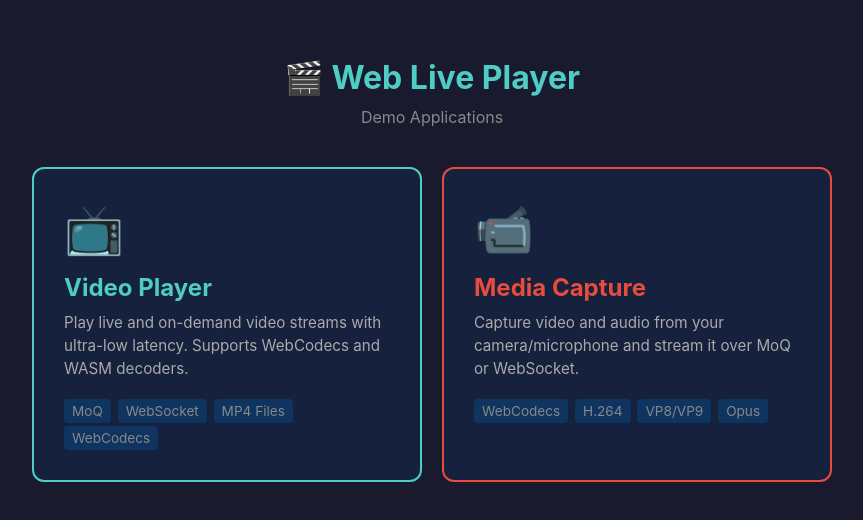
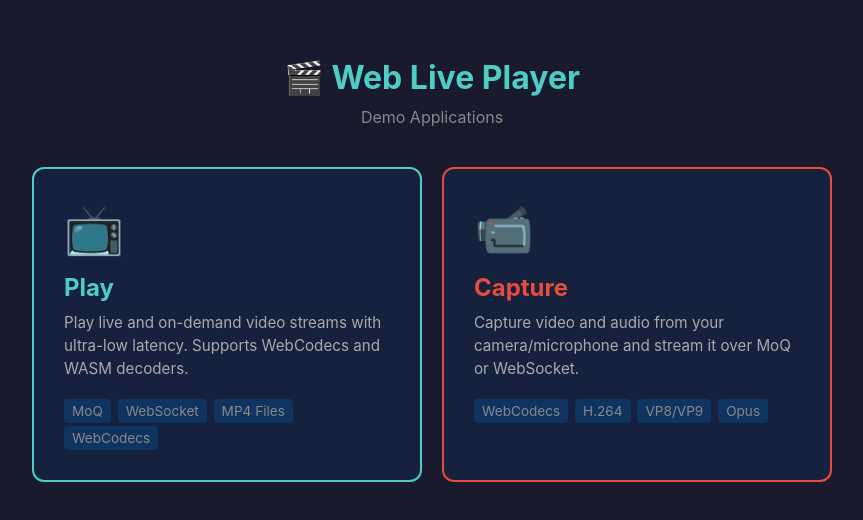
Before and after one commit to stinkydev/web-live-player, a website built with Vite: page demo/index.html in a window 1280 px wide. Shown: the part 130-650 px from the top of the page, without its empty margins (208-1071 px from the left). Built offline with nearby package versions, Linux system fonts and the light colour scheme.

Commit message:
Update demo titles for player and capture sections

```diff
--- a/demo/index.html
+++ b/demo/index.html
@@ -119,7 +119,7 @@
   <div class="demo-grid">
     <a href="./player/" class="demo-card player">
       <div class="demo-icon">📺</div>
-      <div class="demo-title">Video Player</div>
+      <div class="demo-title">Play</div>
       <div class="demo-description">
         Play live and on-demand video streams with ultra-low latency. Supports WebCodecs and WASM decoders.
       </div>
@@ -133,7 +133,7 @@
 
     <a href="./capture/" class="demo-card capture">
       <div class="demo-icon">📹</div>
-      <div class="demo-title">Media Capture</div>
+      <div class="demo-title">Capture</div>
       <div class="demo-description">
         Capture video and audio from your camera/microphone and stream it over MoQ or WebSocket.
       </div>
```
